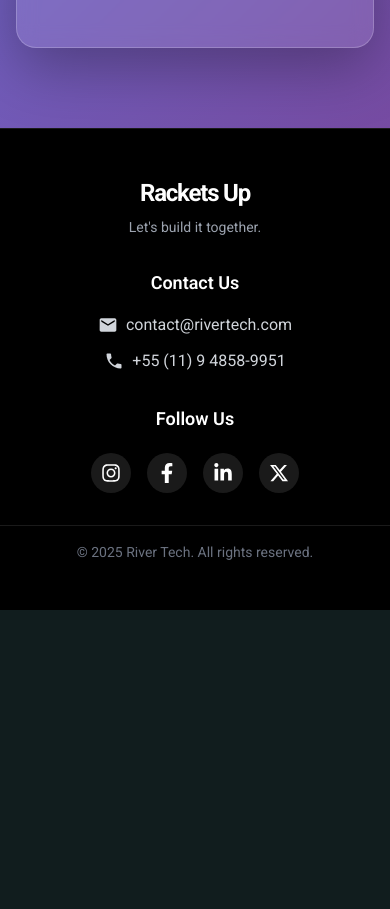
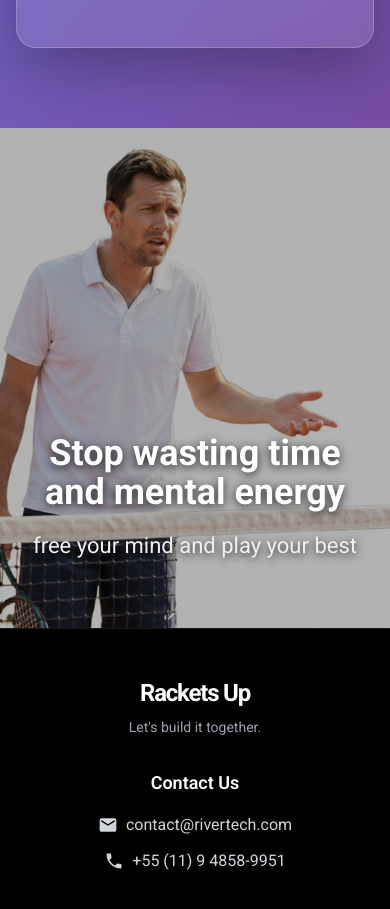
Before and after one commit to EdAngelis/rackets-up-web, a Next.js app: page / in a window 390 px wide. Shown: the part 1800-2709 px from the top of the page. Before the commit the page ends 2410 px from the top, so only its background shows below. Built offline with nearby package versions, Linux system fonts and the light colour scheme.

Commit message:
Image section

```diff
--- a/app/home/page.tsx
+++ b/app/home/page.tsx
@@ -3,6 +3,7 @@ import Banners from "./sessions/banners/banners";
 import Counters from "./sessions/counters/Counters";
 import Header from "./sessions/header/Header";
 import BasicSession from "./sessions/basic-session/BasicSession";
+import ImageSection from "./sessions/image-section/ImageSection";
 import Footer from "../../components/footer/footer";
 
 export default function Page() {
@@ -13,6 +14,12 @@ export default function Page() {
       <Banners />
       <Counters />
       <BasicSession />
+      <ImageSection
+        title="Stop wasting time and mental energy"
+        subTitle="free your mind and play your best"
+        image="/images/arguing.png"
+        textPosition="Bottom"
+      />
       <Footer />
     </>
   );
--- /dev/null
+++ b/app/home/sessions/image-section/ImageSection.module.css
@@ -0,0 +1,131 @@
+.sectionWrapper {
+    width: 100%;
+    height: 100%;
+    padding: 0;
+    /* Remove padding for full bleed */
+    position: relative;
+}
+
+.imageContainer {
+    position: relative;
+    width: 100%;
+    min-height: 800px;
+}
+
+/* Optional: Overlay to improve text contrast if image is bright */
+.imageContainer::after {
+    content: '';
+    position: absolute;
+    top: 0;
+    left: 0;
+    width: 100%;
+    height: 100%;
+    background: rgba(0, 0, 0, 0.3);
+    /* Darken image slightly */
+    z-index: 2;
+}
+
+.textOverlay {
+    position: absolute;
+    z-index: 10;
+    display: flex;
+    flex-direction: column;
+    gap: 1rem;
+    padding: 2rem;
+    max-width: 600px;
+}
+
+.title {
+    font-family: var(--font-roboto), 'Roboto', sans-serif;
+    font-size: 56px;
+    font-weight: 700;
+    color: white;
+    line-height: 1.1;
+    text-shadow: 0 2px 10px rgba(0, 0, 0, 0.8);
+}
+
+.subTitle {
+    font-family: var(--font-roboto), 'Roboto', sans-serif;
+    font-size: 28px;
+    font-weight: 400;
+    color: #f0f0f0;
+    text-shadow: 0 2px 8px rgba(0, 0, 0, 0.8);
+}
+
+/* Position Modifiers */
+
+.top {
+    top: 10%;
+    left: 50%;
+    transform: translateX(-50%);
+    text-align: center;
+    width: 100%;
+}
+
+.bottom {
+    bottom: 10%;
+    left: 50%;
+    transform: translateX(-50%);
+    text-align: center;
+    width: 100%;
+}
+
+.left {
+    top: 50%;
+    left: 5%;
+    transform: translateY(-50%);
+    text-align: left;
+}
+
+.right {
+    top: 50%;
+    right: 5%;
+    transform: translateY(-50%);
+    text-align: right;
+    align-items: flex-end;
+}
+
+/* Responsive Overrides */
+@media (max-width: 768px) {
+    .imageContainer {
+        min-height: 500px;
+        /* Reduced specific height for mobile */
+        height: auto;
+    }
+
+    .title {
+        font-size: 36px;
+    }
+
+    .subTitle {
+        font-size: 22px;
+    }
+
+    .textOverlay {
+        width: 100%;
+        max-width: none;
+        padding: 1rem;
+        box-sizing: border-box;
+    }
+
+    /* On mobile, reset specific positions to be more centered or keep bottom focus */
+    .left,
+    .right {
+        top: auto;
+        bottom: 10%;
+        left: 50%;
+        right: auto;
+        transform: translateX(-50%);
+        text-align: center;
+        align-items: center;
+        /* Center flex items */
+    }
+
+    .top {
+        top: 10%;
+    }
+
+    .bottom {
+        bottom: 10%;
+    }
+}
--- /dev/null
+++ b/app/home/sessions/image-section/ImageSection.tsx
@@ -0,0 +1,40 @@
+
+import React from "react";
+import Image from "next/image";
+import styles from "./ImageSection.module.css";
+
+export type TextPosition = "Top" | "Bottom" | "Left" | "Right";
+
+interface ImageSectionProps {
+  image: string;
+  title: string;
+  subTitle: string;
+  textPosition: TextPosition;
+}
+
+export default function ImageSection({
+  image,
+  title,
+  subTitle,
+  textPosition,
+}: ImageSectionProps) {
+  const overlayClass = styles[textPosition.toLowerCase()];
+
+  return (
+    <section className={styles.sectionWrapper}>
+      <div className={styles.imageContainer}>
+        <Image
+          src={image}
+          alt={title}
+          fill
+          style={{ objectFit: "cover" }}
+
+        />
+        <div className={`${styles.textOverlay} ${overlayClass}`}>
+          <h2 className={styles.title}>{title}</h2>
+          <p className={styles.subTitle}>{subTitle}</p>
+        </div>
+      </div>
+    </section>
+  );
+}
```
Also changed, not shown: public/images/arguing.png (added), 1 other file (tests, documents, lock files or other folders).
